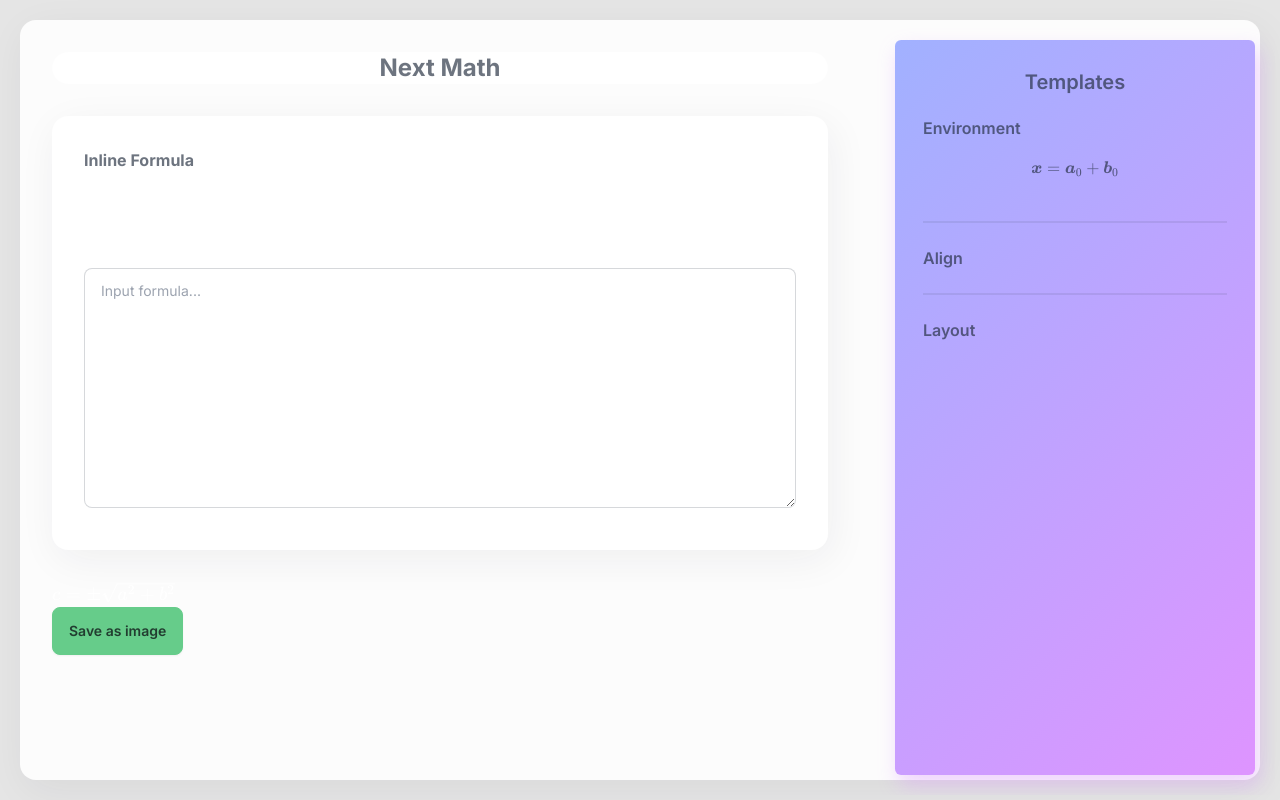
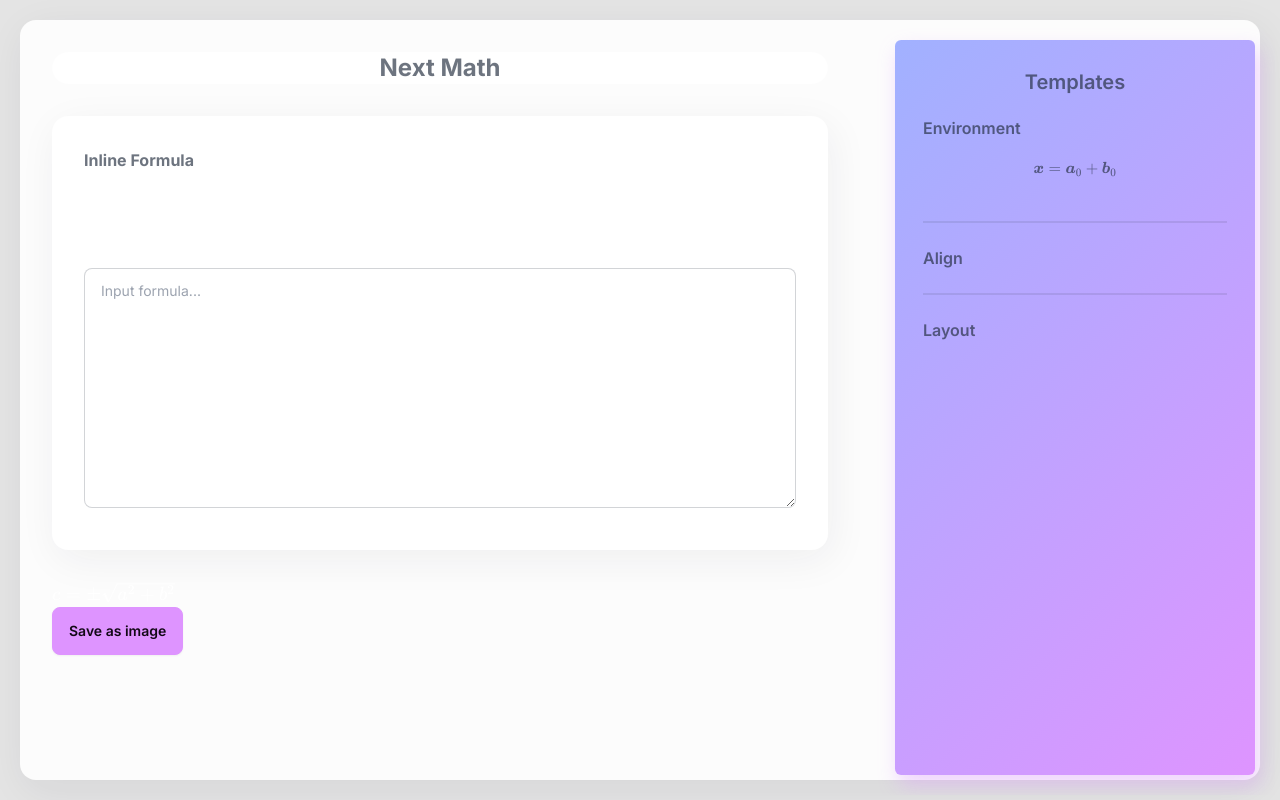
Before and after one commit to tf63/next-katex-exp, a Next.js app: page / in a window 1280 px wide. Built offline with nearby package versions, Linux system fonts and the light colour scheme.

Commit message:
[fix] button animation

```diff
--- a/app/(main)/layout.tsx
+++ b/app/(main)/layout.tsx
@@ -2,7 +2,7 @@ import { NavSidebar } from '@/components/layout/nav-sidebar'
 
 const MainLayout = ({ children }: { children: React.ReactNode }) => {
     return (
-        <div className="h-full rounded-2xl bg-base-200 text-slate-800 text-opacity-65 shadow-md">
+        <div className="h-full rounded-2xl bg-base-200 text-slate-800 text-opacity-65 shadow-lg">
             <main className="h-full overflow-scroll rounded-lg  p-8 md:mr-[400px]">{children}</main>
             <div className="h-sidebar fixed right-[5px] top-[20px] z-30 hidden w-[400px] overflow-scroll p-5 md:flex">
                 <NavSidebar />
@@ -12,16 +12,3 @@ const MainLayout = ({ children }: { children: React.ReactNode }) => {
 }
 
 export default MainLayout
-// /* Rectangle 13 */
-
-// box-sizing: border-box;
-
-// position: absolute;
-// width: 194px;
-// height: 641px;
-// left: 59px;
-// top: 64px;
-
-// background: linear-gradient(315deg, #DE94FF 0%, #A1B1FF 100%);
-// box-shadow: 4px 10px 25px rgba(219, 150, 255, 0.4);
-// border-radius: 30px 0px 0px 30px;
--- a/app/(main)/page.tsx
+++ b/app/(main)/page.tsx
@@ -7,8 +7,7 @@ export default function Home() {
     return (
         <div className="w-full">
             <div className="card flex items-center bg-base-100">
-                <h1 className="w-fit  text-2xl font-bold">Next Math</h1>
-                <div className="ml-auto">{/* <FormulaDropdown /> */}</div>
+                <h1 className="w-fit text-2xl font-bold">Next Math</h1>
             </div>
 
             <div className="card my-8 bg-base-100 p-8 pb-4 shadow-md">
--- a/app/layout.tsx
+++ b/app/layout.tsx
@@ -19,7 +19,7 @@ export default function RootLayout({
     children: React.ReactNode
 }>) {
     return (
-        <html lang="ja" data-theme="emerald">
+        <html lang="ja" data-theme="light">
             <body className={cn(inter.className, 'h-full overflow-hidden bg-base-300 p-5')}>{children}</body>
         </html>
     )
--- a/tailwind.config.js
+++ b/tailwind.config.js
@@ -42,14 +42,16 @@ const config = {
     ],
     daisyui: {
         themes: [
-            'light',
             {
-                emerald: {
-                    ...require('daisyui/src/theming/themes')['emerald'],
+                light: {
+                    ...require('daisyui/src/theming/themes')['light'],
+                    'base-100': '#ffffff',
                     'base-200': '#fcfcfc',
+                    'base-300': '#e4e4e4',
+                    primary: '#DE94FF',
+                    secondary: '#A1B1FF',
                 },
             },
-            'dark',
         ],
     },
 }
```
